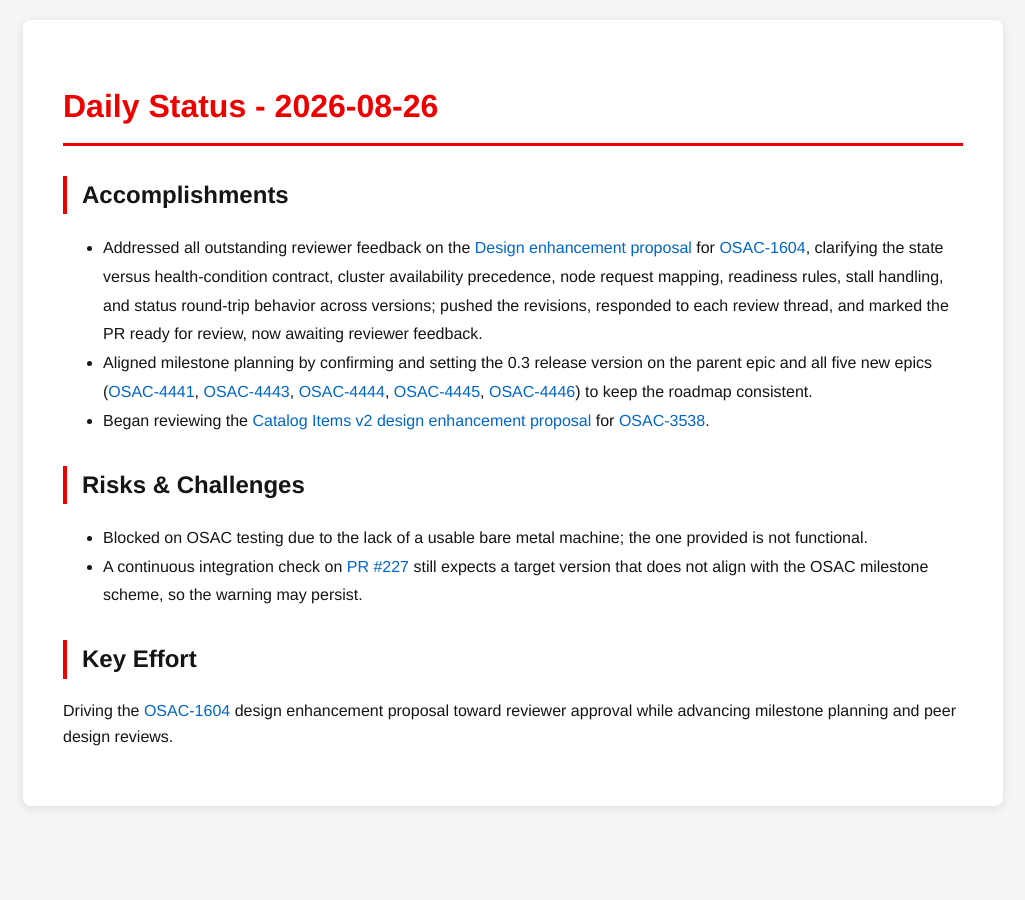
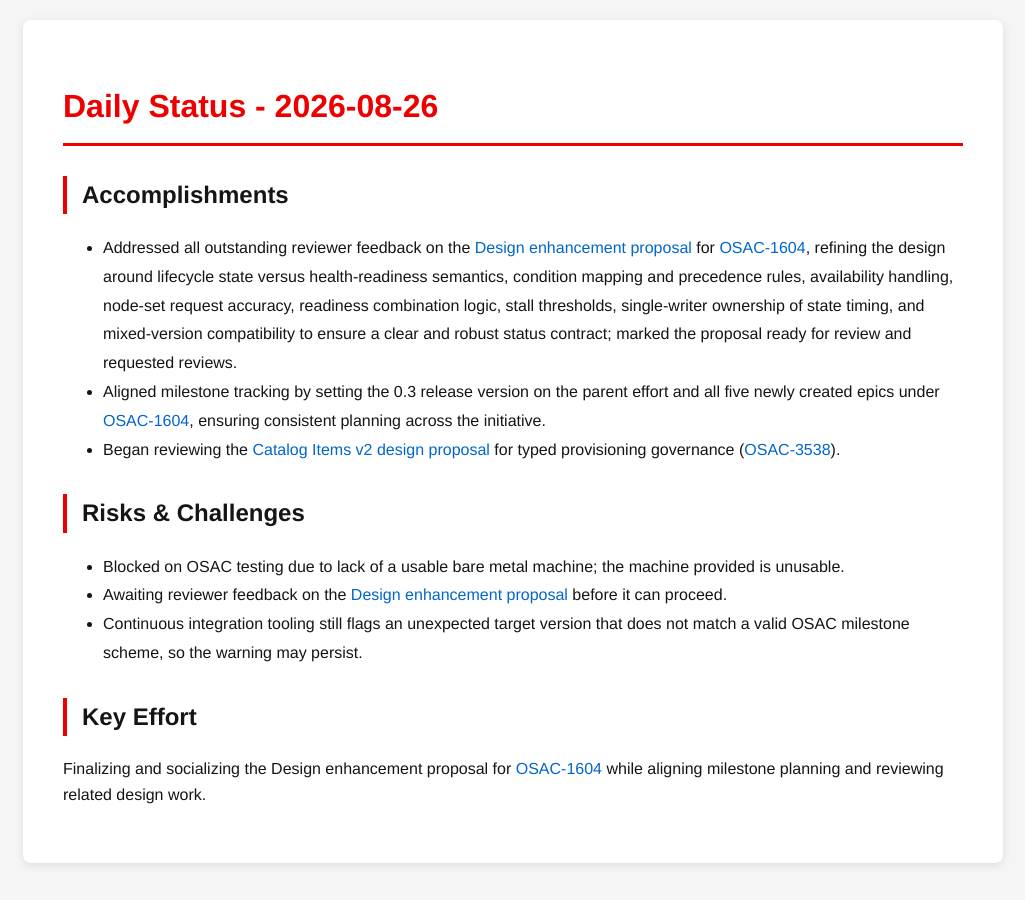
Before and after one commit to tzvatot/daily-status, a Jekyll site: the page built from 2026-08-26.md, in a window 1280 px wide. Shown: the whole page, without its empty margins (127-1152 px from the left). Built offline with Jekyll 4.4.1, drawn with Linux system fonts in a browser that asks for light colours.

Commit message:
Daily status update - 2026-08-26

```diff
--- a/2026-08-26.md
+++ b/2026-08-26.md
@@ -7,13 +7,14 @@ date: 2026-08-26
 # Daily Status - 2026-08-26
 
 ## Accomplishments
-- Addressed all outstanding reviewer feedback on the [Design enhancement proposal](https://github.com/osac-project/enhancement-proposals/pull/227) for [OSAC-1604](https://redhat.atlassian.net/browse/OSAC-1604), clarifying the state versus health-condition contract, cluster availability precedence, node request mapping, readiness rules, stall handling, and status round-trip behavior across versions; pushed the revisions, responded to each review thread, and marked the PR ready for review, now awaiting reviewer feedback.
-- Aligned milestone planning by confirming and setting the 0.3 release version on the parent epic and all five new epics ([OSAC-4441](https://redhat.atlassian.net/browse/OSAC-4441), [OSAC-4443](https://redhat.atlassian.net/browse/OSAC-4443), [OSAC-4444](https://redhat.atlassian.net/browse/OSAC-4444), [OSAC-4445](https://redhat.atlassian.net/browse/OSAC-4445), [OSAC-4446](https://redhat.atlassian.net/browse/OSAC-4446)) to keep the roadmap consistent.
-- Began reviewing the [Catalog Items v2 design enhancement proposal](https://github.com/osac-project/enhancement-proposals/pull/228) for [OSAC-3538](https://redhat.atlassian.net/browse/OSAC-3538).
+- Addressed all outstanding reviewer feedback on the [Design enhancement proposal](https://github.com/osac-project/enhancement-proposals/pull/227) for [OSAC-1604](https://redhat.atlassian.net/browse/OSAC-1604), refining the design around lifecycle state versus health-readiness semantics, condition mapping and precedence rules, availability handling, node-set request accuracy, readiness combination logic, stall thresholds, single-writer ownership of state timing, and mixed-version compatibility to ensure a clear and robust status contract; marked the proposal ready for review and requested reviews.
+- Aligned milestone tracking by setting the 0.3 release version on the parent effort and all five newly created epics under [OSAC-1604](https://redhat.atlassian.net/browse/OSAC-1604), ensuring consistent planning across the initiative.
+- Began reviewing the [Catalog Items v2 design proposal](https://github.com/osac-project/enhancement-proposals/pull/228) for typed provisioning governance ([OSAC-3538](https://redhat.atlassian.net/browse/OSAC-3538)).
 
 ## Risks & Challenges
-- Blocked on OSAC testing due to the lack of a usable bare metal machine; the one provided is not functional.
-- A continuous integration check on [PR #227](https://github.com/osac-project/enhancement-proposals/pull/227) still expects a target version that does not align with the OSAC milestone scheme, so the warning may persist.
+- Blocked on OSAC testing due to lack of a usable bare metal machine; the machine provided is unusable.
+- Awaiting reviewer feedback on the [Design enhancement proposal](https://github.com/osac-project/enhancement-proposals/pull/227) before it can proceed.
+- Continuous integration tooling still flags an unexpected target version that does not match a valid OSAC milestone scheme, so the warning may persist.
 
 ## Key Effort
-Driving the [OSAC-1604](https://redhat.atlassian.net/browse/OSAC-1604) design enhancement proposal toward reviewer approval while advancing milestone planning and peer design reviews.
+Finalizing and socializing the Design enhancement proposal for [OSAC-1604](https://redhat.atlassian.net/browse/OSAC-1604) while aligning milestone planning and reviewing related design work.
```
